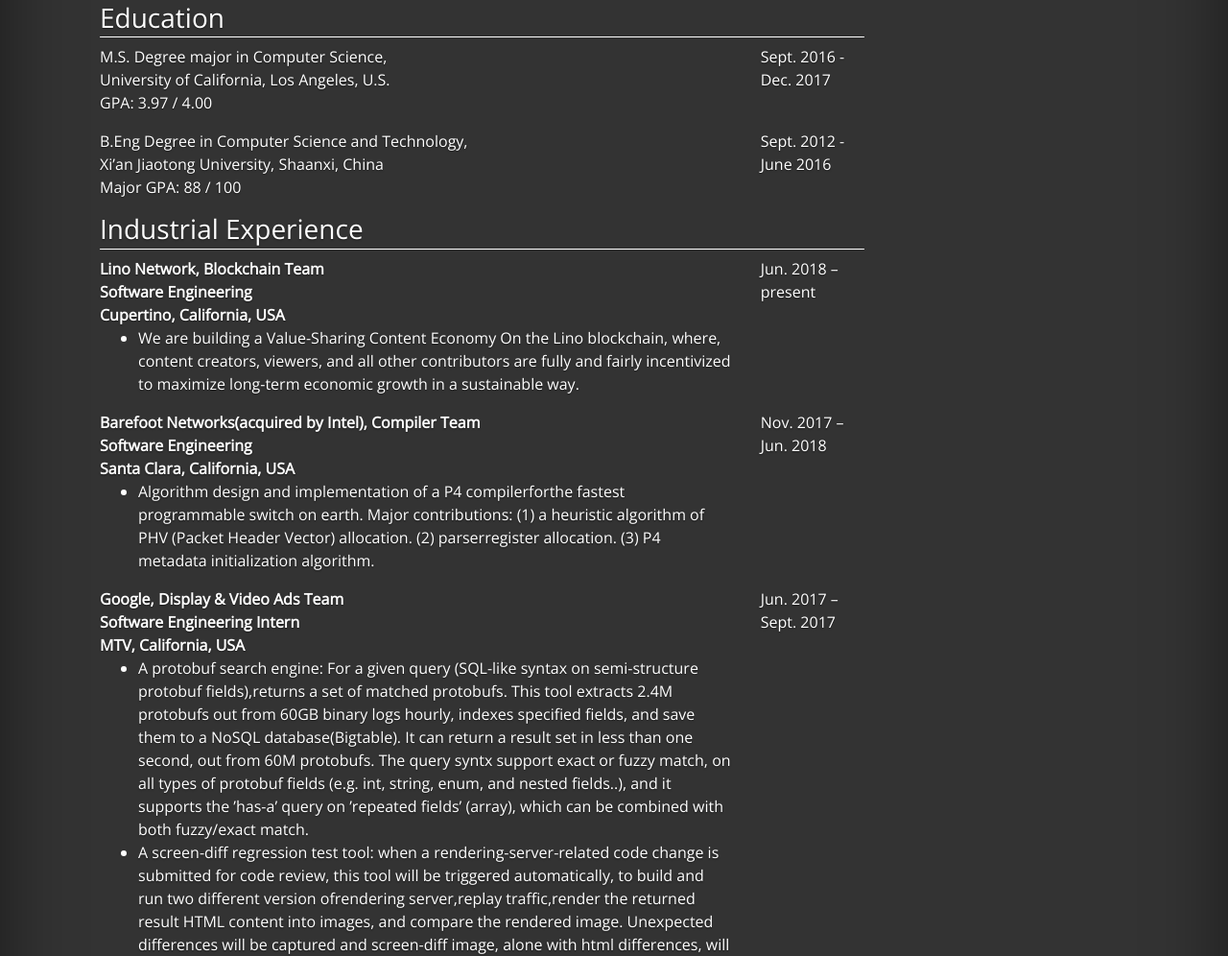
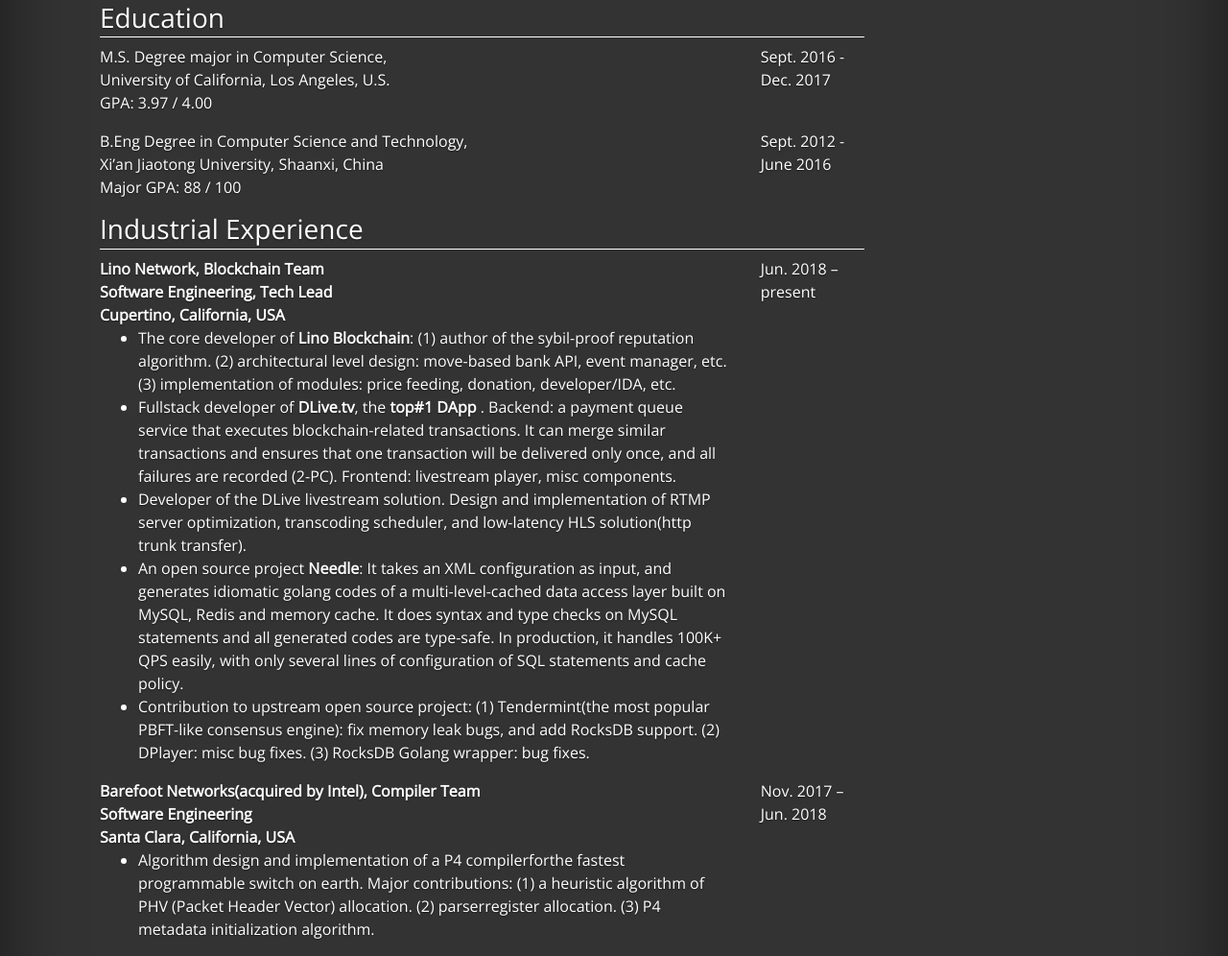
Before and after one commit to Stumble/homepage, a plain HTML site: page index.html in a window 1280 px wide. Shown: the part 466-1462 px from the top of the page at 96% size. Drawn offline with nearby package versions, Linux system fonts and the light colour scheme; a script that the page names is missing.

Commit message:
update all

```diff
--- a/index.html
+++ b/index.html
@@ -116,14 +116,33 @@
                         <strong>
                           Lino Network, Blockchain Team
                           <br />
-                          Software Engineering
+                          Software Engineering, Tech Lead
                           <br />
                           Cupertino, California, USA
                           <br />
                         </strong>
                         <ul>
                           <li>
- We are building a Value-Sharing Content Economy On the Lino blockchain, where, content creators, viewers, and all other contributors are fully and fairly incentivized to maximize long-term economic growth in a sustainable way.
+                            The core developer of <a href="https://github.com/lino-network/lino">Lino Blockchain</a>:
+                            (1) author of the sybil-proof reputation algorithm.
+                            (2) architectural level design: move-based bank API, event manager, etc.
+                            (3) implementation of modules: price feeding, donation, developer/IDA, etc.
+                          </li>
+                          <li>
+                            Fullstack developer of <a href="https://dlive.tv/">DLive.tv</a>, the <a href="https://www.dapp.com/">top#1 DApp </a>.
+                            Backend: a payment queue service that executes blockchain-related transactions. It can merge similar transactions and ensures that one transaction will be delivered only once, and all failures are recorded (2-PC).
+                            Frontend: livestream player, misc components.
+                          </li>
+                          <li>
+                            Developer of the DLive livestream solution. Design and implementation of RTMP server optimization, transcoding scheduler, and low-latency HLS solution(http trunk transfer).
+                          </li>
+                          <li>
+                            An open source project <a href="https://github.com/Stumble/needle">Needle</a>: It takes an XML configuration as input, and generates idiomatic golang codes of a multi-level-cached data access layer built on MySQL, Redis and memory cache.
+                            It does syntax and type checks on MySQL statements and all generated codes are type-safe.
+                            In production, it handles 100K+ QPS easily, with only several lines of configuration of SQL statements and cache policy.
+                          </li>
+                          <li>
+                            Contribution to upstream open source project: (1) Tendermint(the most popular PBFT-like consensus engine): fix memory leak bugs, and add RocksDB support. (2) DPlayer: misc bug fixes. (3) RocksDB Golang wrapper: bug fixes.
                           </li>
                         </ul>
                       </div>
```
Also changed, not shown: 1 other file.
